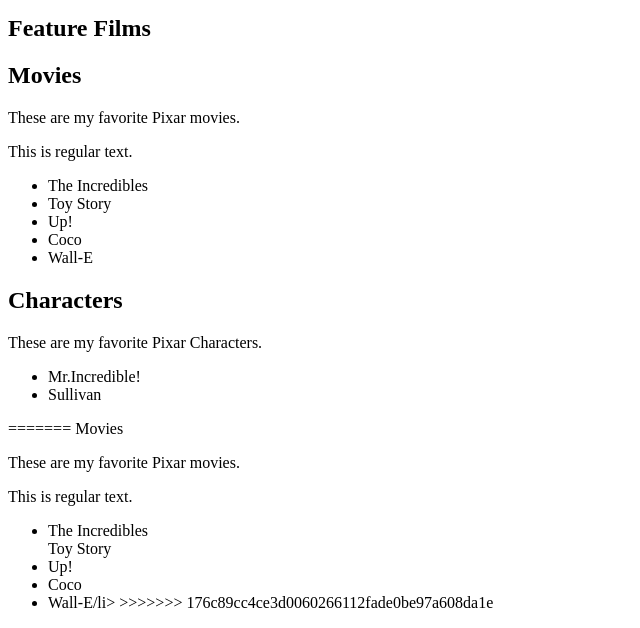
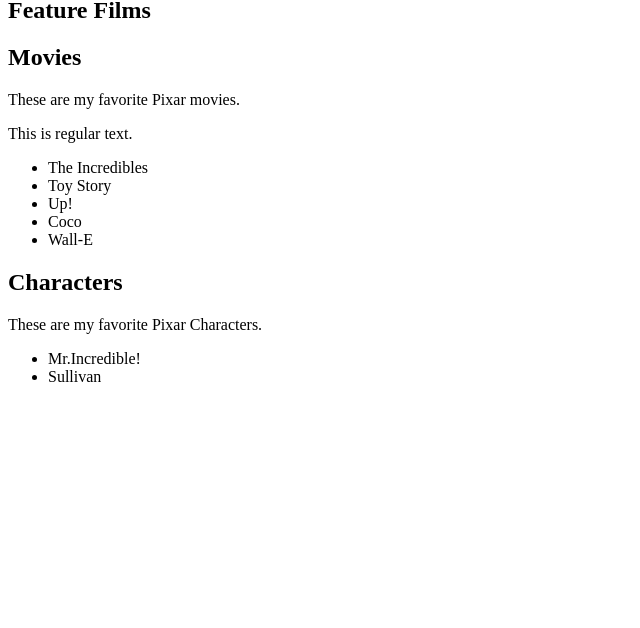
Before and after one commit to stevensitterjr/assignment2, a plain HTML site: page index.html in a window 1280 px wide. Shown: the part 207-835 px from the top of the page, without its empty margins (0-640 px from the left). After the commit the page ends 800 px from the top, so only its background shows below. Drawn offline with Linux system fonts and the light colour scheme.

Commit message:
fixed merge

```diff
--- a/index.html
+++ b/index.html
@@ -6,7 +6,6 @@
 
     </title>
 </head>
-<<<<<<< HEAD
 
 <body>
     <header>
@@ -52,23 +51,5 @@
 
 
 </body>
-=======
-    <body>
-        <hl>Movies</hl>
-
-            <p>These are my favorite Pixar movies.</p>
-            This is regular text.
-            <ul>
-                <li>The Incredibles</li>
-
-                </li>Toy Story</li>
-
-                <li>Up!</li>
-
-                <li>Coco</li>
-
-                <li>Wall-E/li>
-            </ol>
->>>>>>> 176c89cc4ce3d0060266112fade0be97a608da1e
 
 </html>
```
